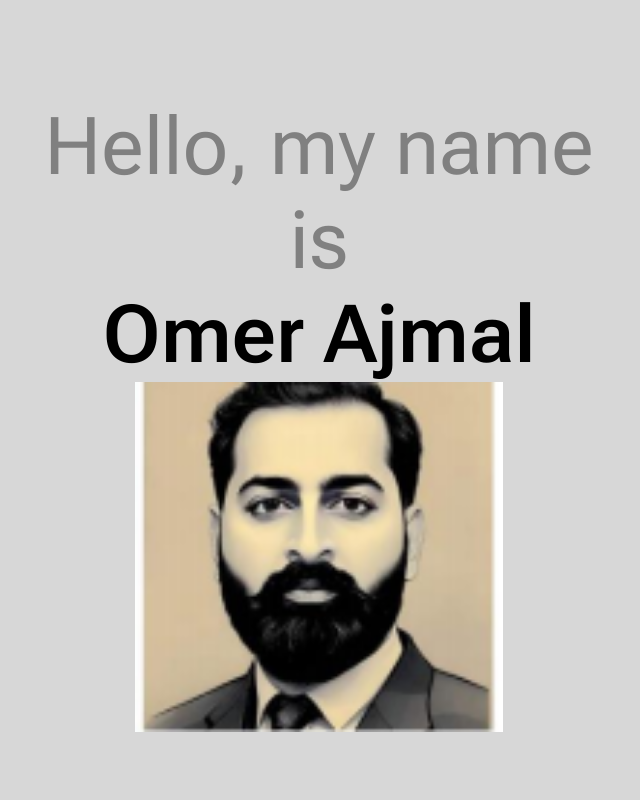
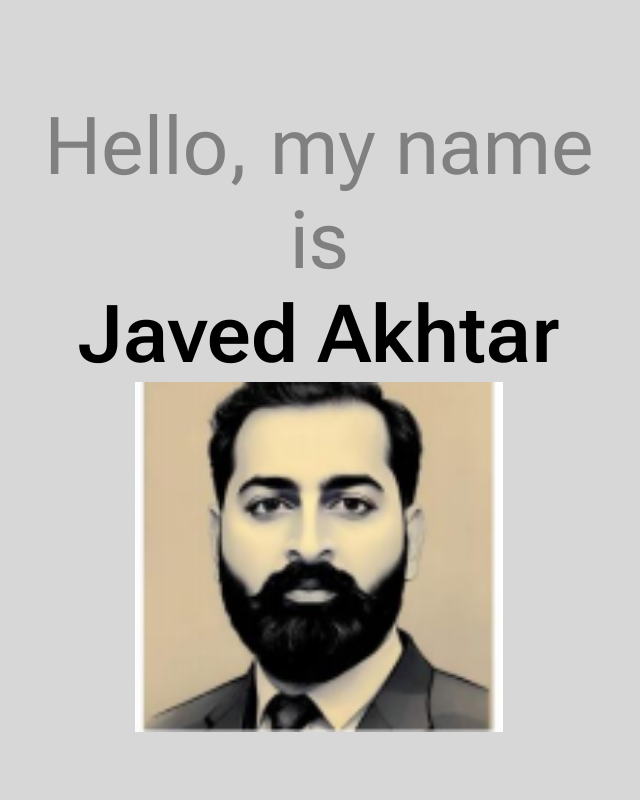
Before and after one commit to JavedAkhtarBuzdar/css-challenges, a plain HTML site: page index.html in a window 1280 px wide. Shown: the top 800 px of the page, without its empty margins (321-961 px from the left). Drawn offline with Linux system fonts and the light colour scheme.

Commit message:
Update index.html

```diff
--- a/index.html
+++ b/index.html
@@ -16,8 +16,8 @@
 
     <header class="p-100 header">
         <div class="container">
-            <h1>Hello, my name is <span>Omer Ajmal</span></h1>
-            <img src="./img/omer.png" height="350" alt="Photo of Omer Ajmal" />
+            <h1>Hello, my name is <span>Javed Akhtar</span></h1>
+            <img src="./img/omer.png" height="350" alt="Photo of Javed Akhtar" />
         </div>
     </header>
     <section class="p-100 about">
@@ -32,7 +32,7 @@
         <div class="container">
             <h2>My most recent <span>article</span></h2>
             <h3>Design systems that scale</h3>
-            <p>Writen by Omer Ajmal on March 16, 2024</p>
+            <p>Writen by Javed Akhtar on March 17March, 2024</p>
             <p>Lorem ipsum dolor sit amet, consectetur adipiscing elit. Cras feugiat
                 pellentesque nulla, sed vehicula magna blandit ac. Ut blandit pharetra consequat. Nullam
                 ut.... <a href="#">continue reading</a></p>
```
